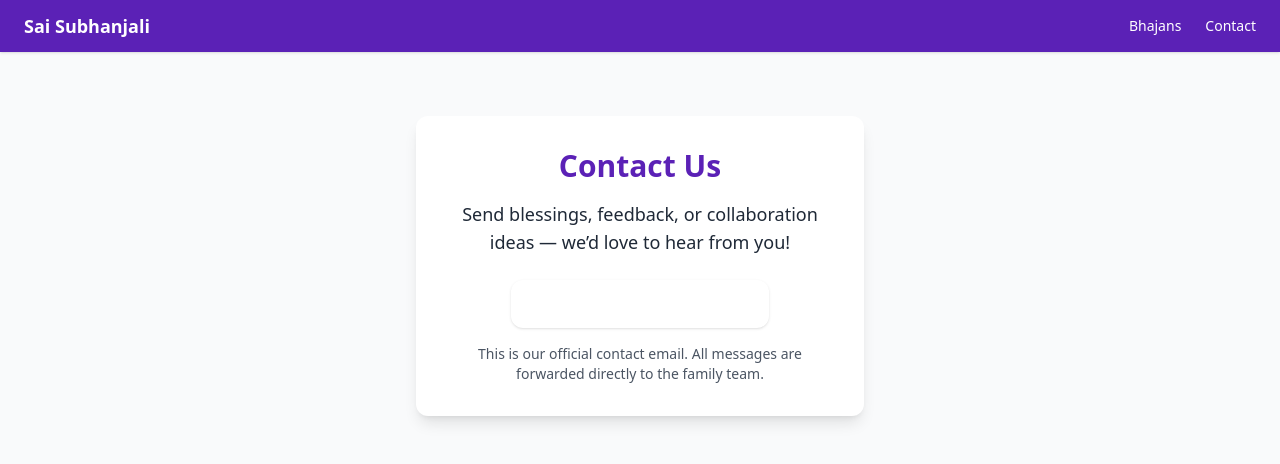
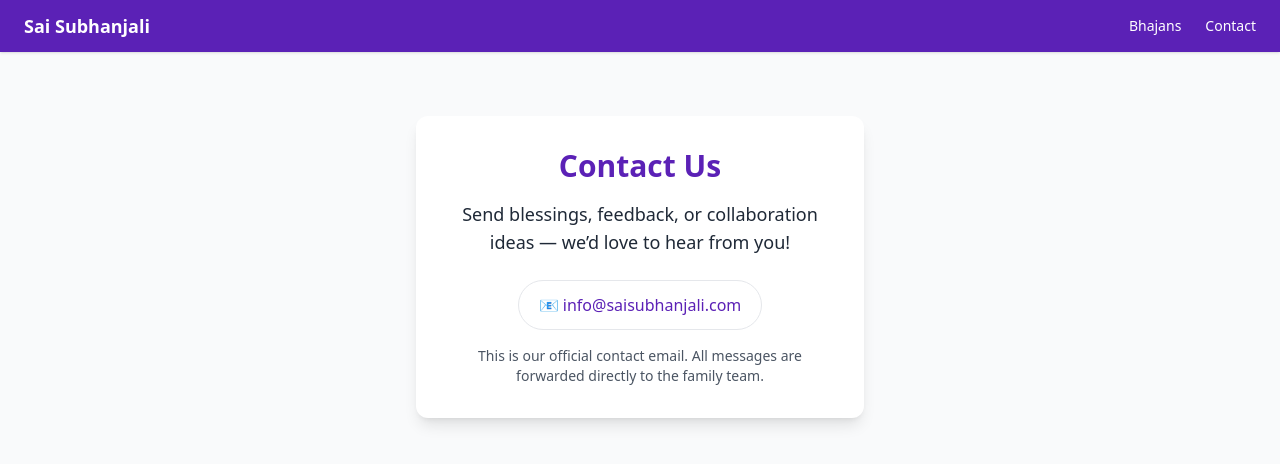
Before and after one commit to shekhar1971/saisubhanjali.com, a Next.js app: page /contact in a window 1280 px wide. Shown: the top 464 px of the page. Built offline with nearby package versions, Linux system fonts and the light colour scheme.

Commit message:
Update page.tsx

```diff
--- a/app/contact/page.tsx
+++ b/app/contact/page.tsx
@@ -2,18 +2,16 @@ export default function ContactPage() {
   return (
     <div className="mx-auto max-w-md rounded-xl bg-white p-8 shadow-lg text-center">
       <h1 className="mb-4 text-3xl font-extrabold text-brand-700">Contact Us</h1>
+
       <p className="mb-6 text-lg">
         Send blessings, feedback, or collaboration ideas — we’d love to hear from you!
       </p>
 
       <a
         href="mailto:info@saisubhanjali.com"
-        className="inline-flex items-center justify-center gap-2 rounded-xl bg-brand-600 px-5 py-3 text-white font-semibold shadow hover:bg-brand-700 transition"
+        className="inline-block px-5 py-3 rounded-full border border-brand-600 text-brand-700 hover:bg-brand-50 font-medium transition"
       >
-        <svg xmlns="http://www.w3.org/2000/svg" className="h-5 w-5" fill="none" viewBox="0 0 24 24" stroke="currentColor">
-          <path strokeLinecap="round" strokeLinejoin="round" strokeWidth={2} d="M4 4h16v16H4z M4 4l8 8 8-8" />
-        </svg>
-        info@saisubhanjali.com
+        📧 info@saisubhanjali.com
       </a>
 
       <p className="mt-4 text-sm text-gray-600">
```
